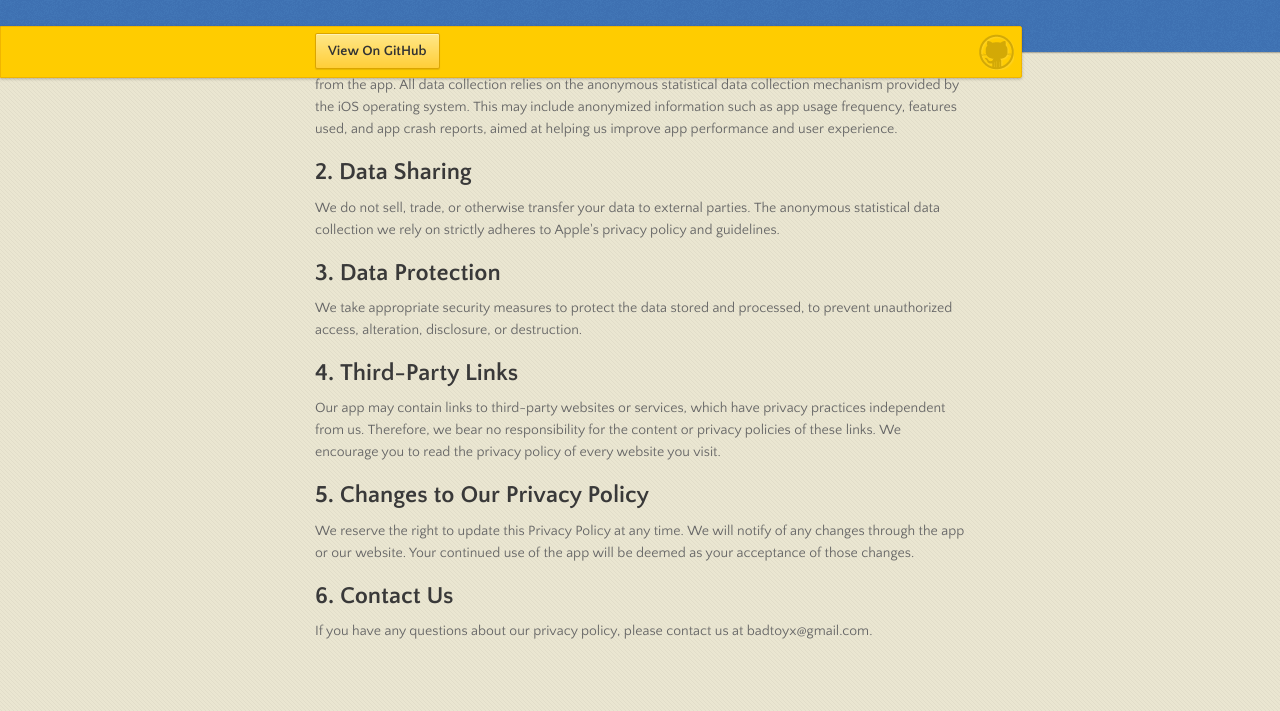
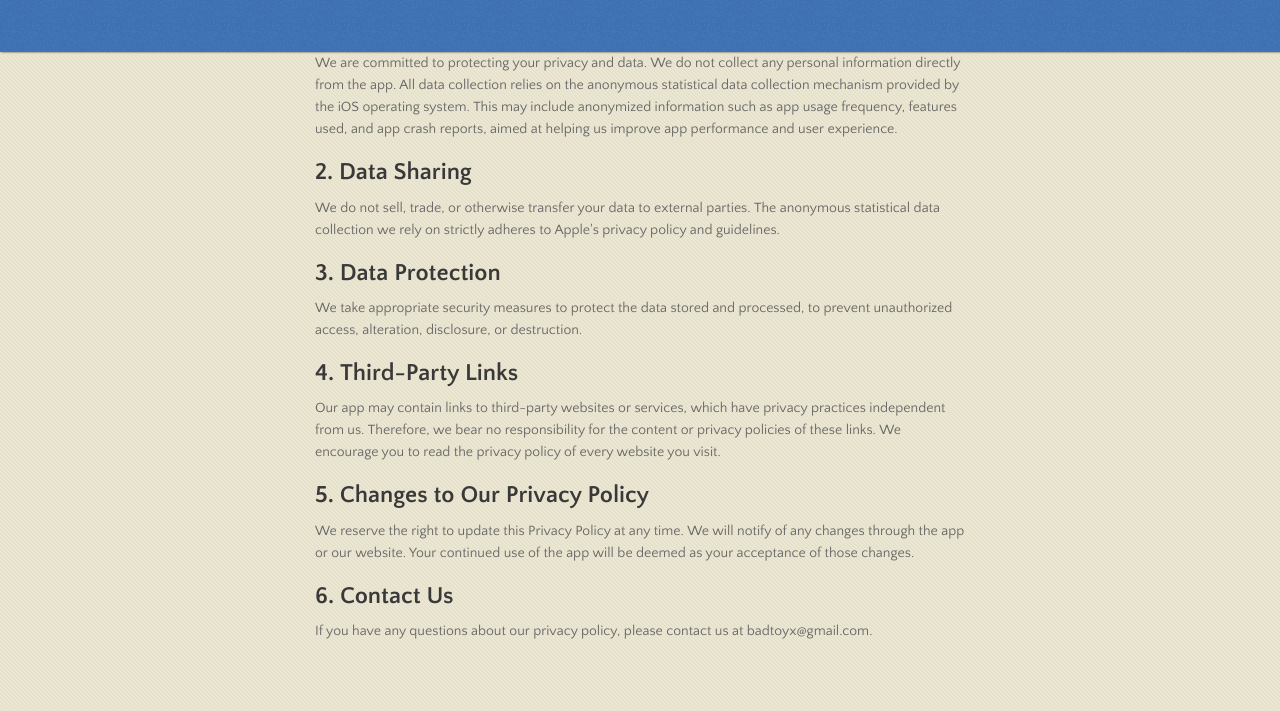
Before and after one commit to caperea/caperea.github.io, a plain HTML site: page index.html in a window 1280 px wide. Shown: the part 89-800 px from the top of the page. Drawn offline with nearby package versions, Linux system fonts and the light colour scheme.

Commit message:
removed banner

```diff
--- a/index.html
+++ b/index.html
@@ -20,12 +20,6 @@
         <h1>Privacy Policy</h1>
         <p></p>
       </header>
-
-      <div id="banner">
-        <span id="logo"></span>
-
-        <a href="https://github.com/caperea" class="button fork"><strong>View On GitHub</strong></a>
-      </div><!-- end banner -->
 
     <div class="wrapper">
 
```
